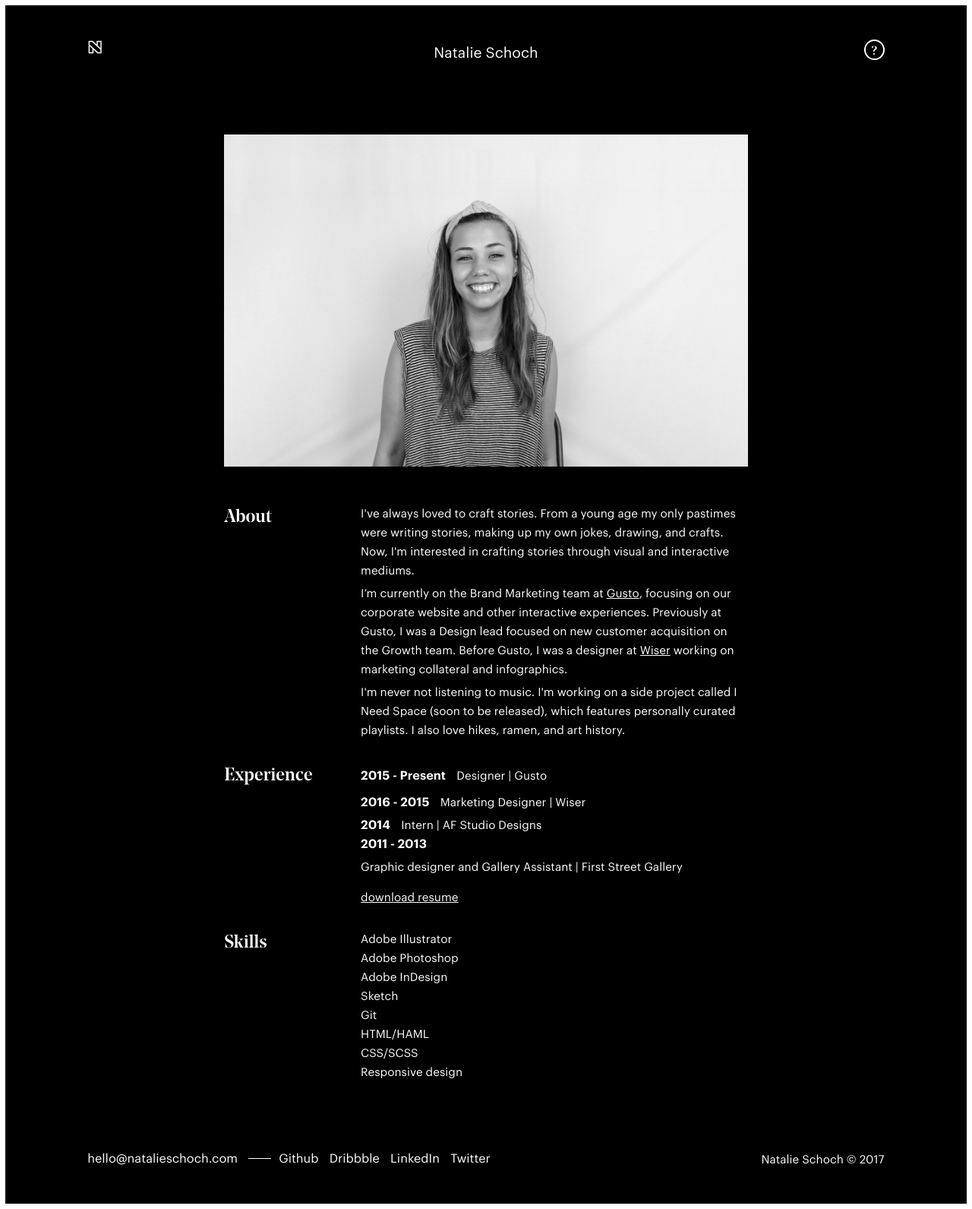
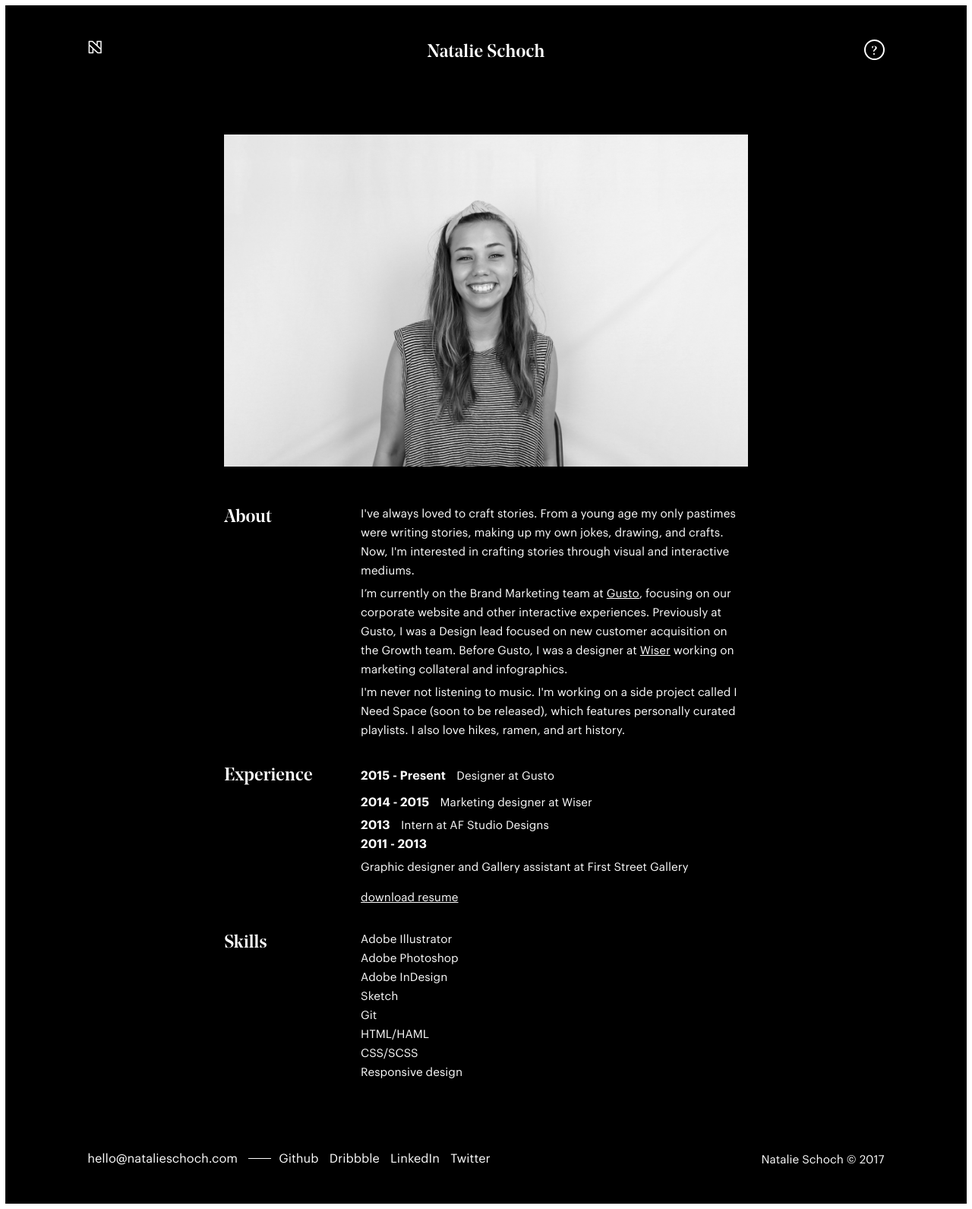
Before and after one commit to nataliefschoch/portfolio, a PHP site: page /about.php in a window 1280 px wide. Shown: the whole page at 76% size. Run offline with PHP 8.4, Linux system fonts and the light colour scheme; some libraries are stand-ins or nearby versions; some web fonts are replaced.

Commit message:
updated responive header and added more video context shots

```diff
--- a/about.php
+++ b/about.php
@@ -37,25 +37,25 @@
               <p class='text-strong date inline-block'>
                 2015 - Present
               </p>
-              <p class='inline-block'>Designer | Gusto</p>
+              <p class='inline-block'>Designer at Gusto</p>
             </div>
             <div class='col-md-9 col-md-offset-3'>
               <p class='text-strong date inline-block'>
-                2016 - 2015
+                2014 - 2015
               </p>
-              <p class='inline-block'>Marketing Designer | Wiser</p>
+              <p class='inline-block'>Marketing designer at Wiser</p>
             </div>
             <div class='col-md-9 col-md-offset-3'>
               <p class='text-strong date inline-block'>
-                2014
+                2013
               </p>
-              <p class='inline-block'>Intern | AF Studio Designs</p>
+              <p class='inline-block'>Intern at AF Studio Designs</p>
             </div>
             <div class='col-md-9 col-md-offset-3'>
               <p class='text-strong date inline-block'>
                 2011 - 2013
               </p>
-              <p class='inline-block'>Graphic designer and Gallery Assistant | First Street Gallery</p>
+              <p class='inline-block'>Graphic designer and Gallery assistant at First Street Gallery</p>
             </div>
             <div class='col-md-9 col-md-offset-3'>
               <p class='padding-top-15px'>
--- a/css/main.css
+++ b/css/main.css
@@ -556,7 +556,7 @@ html {
   text-align: center; }
   #portfolio header h1 {
     display: inline-block;
-    font-size: 24px;
+    font-size: 18px;
     font-family: "Noe", serif;
     font-weight: 400;
     letter-spacing: 0.2px;
@@ -659,6 +659,9 @@ footer {
   #portfolio footer .copyright {
     margin-top: 0;
     text-align: right; } }
+@media (min-width: 1000px) {
+  #portfolio header h1 {
+    font-size: 24px; } }
 /* Large devices (large desktops, 1200px and up) */
 
 /*# sourceMappingURL=main.css.map */
--- a/css/main.scss
+++ b/css/main.scss
@@ -59,7 +59,7 @@ html {
 		text-align: center;
 		h1 {
 			display: inline-block;
-			font-size: 24px;
+			font-size: 18px;
 			font-family: $font-family-serif;
 			font-weight: 400;
 			letter-spacing: 0.2px;
@@ -210,7 +210,13 @@ footer {
 }
 
 @media (min-width: 1000px) {
-
+	#portfolio {
+		header {
+			h1 {
+				font-size: 24px;
+			}
+		}
+	}
 }
 
 /* Large devices (large desktops, 1200px and up) */
--- a/css/style.css
+++ b/css/style.css
@@ -530,10 +530,10 @@ h2 {
 h3 {
   -webkit-font-smoothing: antialiased;
   -moz-osx-font-smoothing: grayscale;
-  font-size: 24px;
   font-family: "graphik-regular", sans-serif;
   font-weight: 500;
-  line-height: 35px; }
+  font-size: 15px;
+  line-height: 24px; }
 
 h4 {
   -webkit-font-smoothing: antialiased;
@@ -588,6 +588,10 @@ a {
   h1 {
     font-size: 31px;
     line-height: 44px; }
+
+  h3 {
+    font-size: 24px;
+    line-height: 35px; }
 
   h5 {
     font-size: 18px; } }
@@ -1149,7 +1153,7 @@ html {
   text-align: center; }
   #portfolio header h1 {
     display: inline-block;
-    font-size: 24px;
+    font-size: 18px;
     font-family: "Noe", serif;
     font-weight: 400;
     letter-spacing: 0.2px;
@@ -1252,6 +1256,9 @@ footer {
   #portfolio footer .copyright {
     margin-top: 0;
     text-align: right; } }
+@media (min-width: 1000px) {
+  #portfolio header h1 {
+    font-size: 24px; } }
 /* Large devices (large desktops, 1200px and up) */
 @font-face {
   font-family: 'noe';
--- a/css/typography_styles.scss
+++ b/css/typography_styles.scss
@@ -18,10 +18,10 @@ h2 {
 
 h3 {
 	@include font-smoothing;
-	font-size: 24px;
 	font-family: $font-family-sans;
 	font-weight: 500;
-	line-height: 35px;
+    font-size: 15px;
+    line-height: 24px;
 }
 
 h4 {
@@ -84,6 +84,10 @@ a {
 		font-size: 31px;
 		line-height: 44px;
 	}
+	h3 {
+		font-size: 24px;
+		line-height: 35px;
+	}
 	h5 {
 		font-size: 18px;
 	}
--- a/header-dark.php
+++ b/header-dark.php
@@ -16,19 +16,19 @@
 <header class='dark'>
 	<div class='container'>
 		<div class='row'>
-			<div class='col-xs-3 text-left'>
+			<div class='col-xs-2 text-left'>
 				<a href='index.php'>
 					<img src='images/logo-ns-white.png'/>
 				</a>
 			</div>
-			<div class='col-xs-6'>
-				<h3>
+			<div class='col-xs-8'>
+				<h1>
 					<a class='active' href='index.php'>
 						Natalie Schoch
 					</a>
-				</h3>
+				</h1>
 			</div>
-			<div class='col-xs-3'>
+			<div class='col-xs-2'>
 				<a href='about.php'>
 					<div class='circle-border'>
 						?
--- a/header.php
+++ b/header.php
@@ -16,19 +16,19 @@
 <header>
 	<div class='container'>
 		<div class='row'>
-			<div class='col-xs-3 text-left'>
+			<div class='col-xs-2 text-left'>
 				<a href='index.php'>
 					<img src='images/logo-ns.png'/>
 				</a>
 			</div>
-			<div class='col-xs-6'>
+			<div class='col-xs-8'>
 				<h1>
 					<a class='active' href='index.php'>
 						Natalie Schoch
 					</a>
 				</h1>
 			</div>
-			<div class='col-xs-3'>
+			<div class='col-xs-2'>
 				<a class='about' href='about.php'>
 					<div class='circle-border'>
 						?
--- a/index.php
+++ b/index.php
@@ -4,7 +4,7 @@
     <div class='container'>
       <div class='row'>
         <div class='text-center col-md-8 col-md-offset-2'>
-          <h3>Natalie is a designer working in San Francisco, CA. She’s currently working on web products and brand identity at
+          <h3>Natalie is a designer working in San Francisco, CA. She's currently working on web products and brand identity at
             <a href='https://gusto.com'>Gusto</a> &mdash; an intergrated HR software.</h3>
         </div>
       </div>
```
Also changed, not shown: css/typography_styles.css (+6 -2 lines), gusto.php (+4 -4 lines), images/work-gusto-video-screen-2.jpg (added), images/work-gusto-video-screen.jpg, 2 other files.
